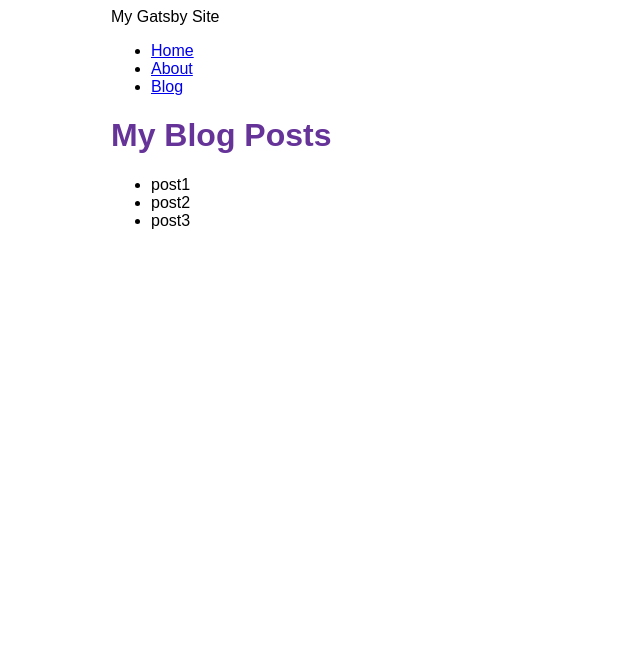
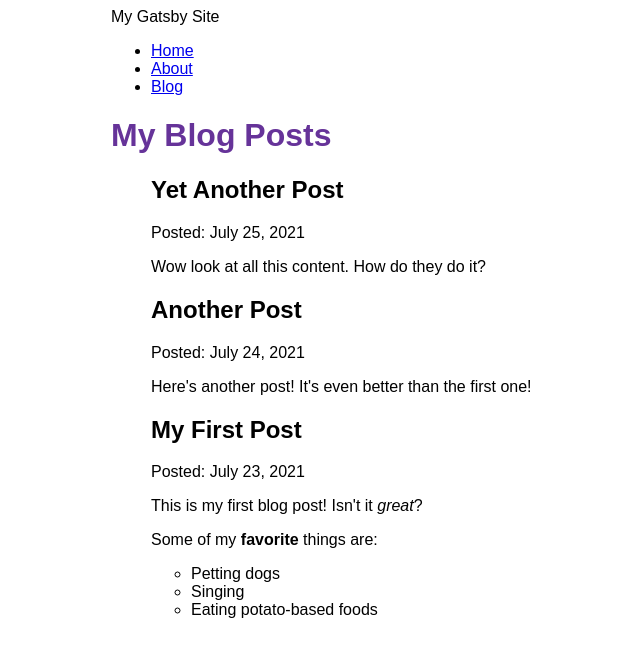
Before and after one commit to vineethbc/my-gatsby-site, a Gatsby site: page /blog in a window 1280 px wide. Shown: the whole page, without its empty margins (279-919 px from the left). Built offline with nearby package versions, Linux system fonts and the light colour scheme; Gatsby itself is replaced by a stand-in of ours.

Commit message:
Finished Gatsby Tutorial Part 5

```diff
--- a/blog/post1.mdx
+++ b/blog/post1.mdx
@@ -0,0 +1,12 @@
+---
+title: "My First Post"
+date: "2021-07-23"
+---
+
+This is my first blog post! Isn't it *great*?
+
+Some of my **favorite** things are:
+
+* Petting dogs
+* Singing
+* Eating potato-based foods
--- a/blog/post2.mdx
+++ b/blog/post2.mdx
@@ -0,0 +1,6 @@
+---
+title: "Another Post"
+date: "2021-07-24"
+---
+
+Here's another post! It's even better than the first one!
--- a/blog/post3.mdx
+++ b/blog/post3.mdx
@@ -0,0 +1,6 @@
+---
+title: "Yet Another Post"
+date: "2021-07-25"
+---
+
+Wow look at all this content. How do they do it?
--- a/gatsby-config.js
+++ b/gatsby-config.js
@@ -13,6 +13,7 @@ module.exports = {
         path: `${__dirname}/blog`,
       }
     },
+    "gatsby-plugin-mdx",
   ],
   pathPrefix: "/my-gatsby-site",
 };
--- a/package.json
+++ b/package.json
@@ -16,8 +16,11 @@
     "deploy": "gatsby build --prefix-paths && gh-pages -d public"
   },
   "dependencies": {
+    "@mdx-js/mdx": "^1.6.22",
+    "@mdx-js/react": "^1.6.22",
     "gatsby": "^4.3.0",
     "gatsby-plugin-image": "^2.3.0",
+    "gatsby-plugin-mdx": "^3.3.0",
     "gatsby-plugin-sharp": "^4.3.0",
     "gatsby-source-filesystem": "^4.3.0",
     "react": "^17.0.1",
--- a/src/pages/blog.js
+++ b/src/pages/blog.js
@@ -1,5 +1,6 @@
 import * as React from 'react'
 import { graphql } from 'gatsby'
+import { MDXRenderer } from 'gatsby-plugin-mdx'
 import Layout from '../components/layout'
 
 const BlogPage = ({ data }) => {
@@ -7,10 +8,14 @@ const BlogPage = ({ data }) => {
       <Layout pageTitle="My Blog Posts">
         <ul>
         {
-          data.allFile.nodes.map(node => (
-            <li key={node.name}>
-              {node.name}
-            </li>
+          data.allMdx.nodes.map((node) => (
+            <article key={node.id}>
+              <h2>{node.frontmatter.title}</h2>
+              <p>Posted: {node.frontmatter.date}</p>
+              <MDXRenderer>
+                {node.body}
+              </MDXRenderer>
+            </article>
           ))
         }
         </ul>
@@ -20,11 +25,16 @@ const BlogPage = ({ data }) => {
 
 
 
-export const query = graphql`
+  export const query = graphql`
   query {
-    allFile(filter: {sourceInstanceName: {eq: "blog"}}) {
+    allMdx(sort: {fields: frontmatter___date, order: DESC}) {
       nodes {
-        name
+        frontmatter {
+          date(formatString: "MMMM D, YYYY")
+          title
+        }
+        id
+        body
       }
     }
   }
```
Also changed, not shown: 1 other file.
